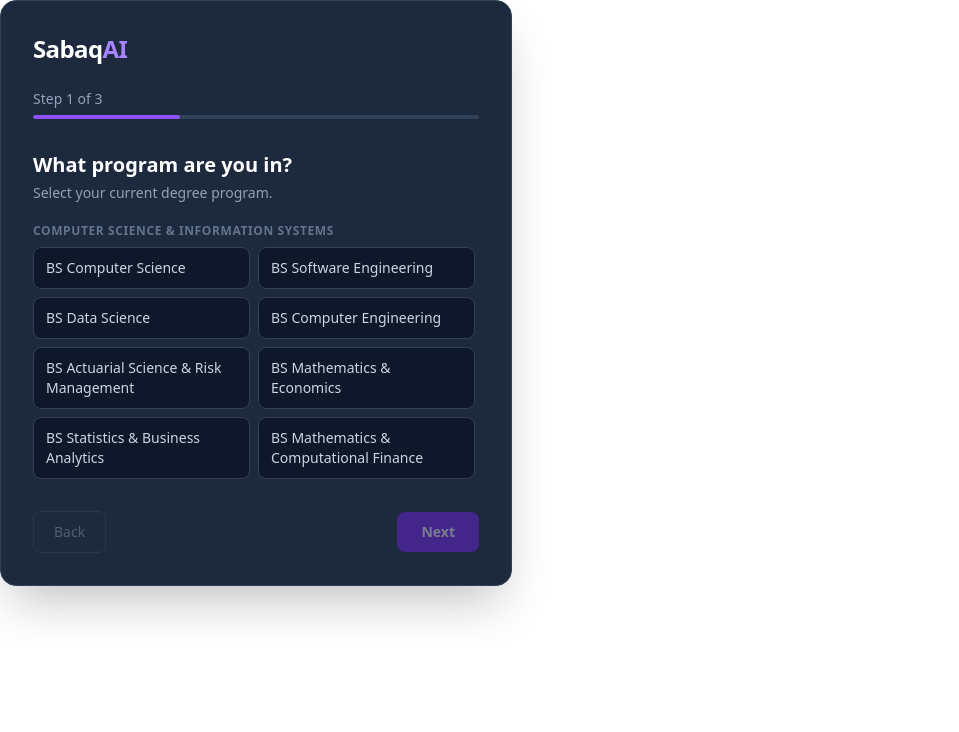
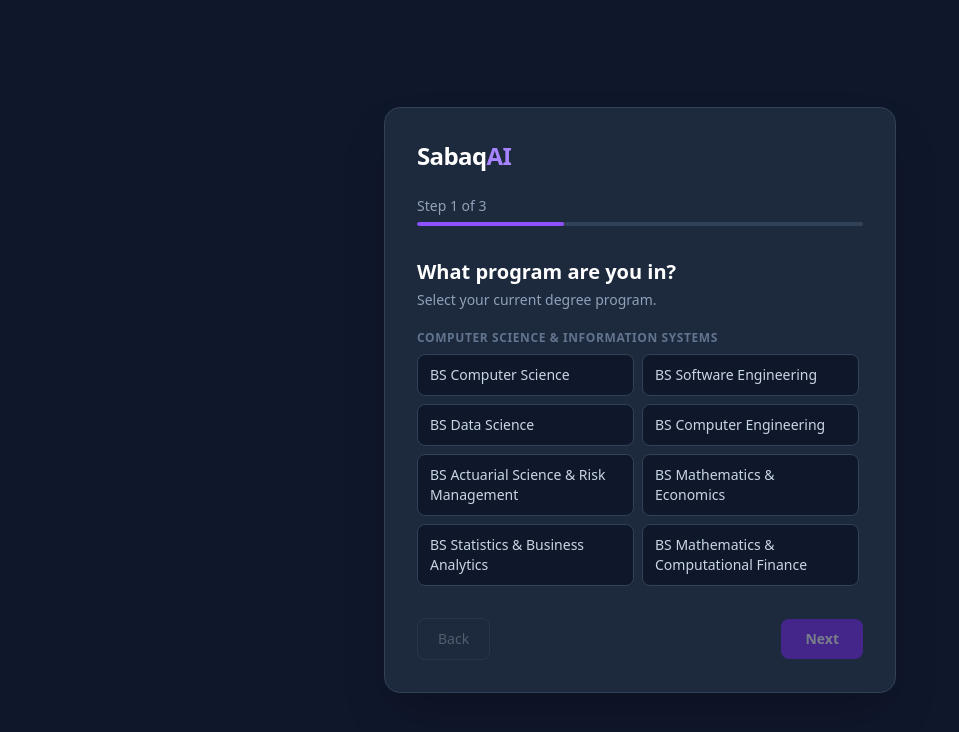
Before and after one commit to Talhaahmad9/sabaqai, a Next.js app: page /onboarding in a window 1280 px wide. Shown: the top 732 px of the page, without its empty margins (0-959 px from the left). Built offline with nearby package versions, Linux system fonts and the light colour scheme; no server answers; the database is empty; sample sign-in values are in the browser's storage.

Commit message:
fix UI bug

```diff
--- a/app/layout.js
+++ b/app/layout.js
@@ -1,22 +1,25 @@
-import { Geist, Geist_Mono } from 'next/font/google';
-import './globals.css';
-import Providers from './providers';
+import { Geist, Geist_Mono } from "next/font/google";
+import "./globals.css";
+import Providers from "./providers";
 
-const geistSans = Geist({ variable: '--font-geist-sans', subsets: ['latin'] });
-const geistMono = Geist_Mono({ variable: '--font-geist-mono', subsets: ['latin'] });
+const geistSans = Geist({ variable: "--font-geist-sans", subsets: ["latin"] });
+const geistMono = Geist_Mono({
+  variable: "--font-geist-mono",
+  subsets: ["latin"],
+});
 
 export const metadata = {
-  title: 'SabaqAI',
-  description: 'Your AI Study Partner',
+  title: "SabaqAI",
+  description: "Your AI Study Partner",
 };
 
 export default function RootLayout({ children }) {
   return (
     <html lang="en">
-      <body className={`${geistSans.variable} ${geistMono.variable} antialiased`}>
-        <Providers>
-          {children}
-        </Providers>
+      <body
+        className={`${geistSans.variable} ${geistMono.variable} antialiased bg-slate-900`}
+      >
+        <Providers>{children}</Providers>
       </body>
     </html>
   );
--- a/app/onboarding/page.jsx
+++ b/app/onboarding/page.jsx
@@ -1,182 +1,31 @@
-"use client";
+import { getServerSession } from "next-auth";
+import { redirect } from "next/navigation";
+import { authOptions } from "@/lib/auth";
+import connectDB from "@/lib/mongodb";
+import User from "@/lib/models/User";
+import OnboardingShell from "@/components/onboarding/OnboardingShell";
 
-import { useState } from "react";
-import { motion, AnimatePresence } from "framer-motion";
-import ProgressBar from "@/components/onboarding/ProgressBar";
-import StepProgram from "@/components/onboarding/StepProgram";
-import StepSemester from "@/components/onboarding/StepSemester";
-import StepSubjects from "@/components/onboarding/StepSubjects";
+export default async function OnboardingPage() {
+  const session = await getServerSession(authOptions);
+  if (!session) redirect("/login");
 
-const TOTAL_STEPS = 3;
+  await connectDB();
+  const user = await User.findOne({ email: session.user.email }).lean();
 
-function slideVariants(direction) {
-  return {
-    enter: { x: direction > 0 ? 60 : -60, opacity: 0 },
-    center: {
-      x: 0,
-      opacity: 1,
-      transition: { duration: 0.3, ease: "easeOut" },
-    },
-    exit: {
-      x: direction > 0 ? -60 : 60,
-      opacity: 0,
-      transition: { duration: 0.2, ease: "easeIn" },
-    },
-  };
-}
+  const isOnboarded =
+    user &&
+    typeof user.program === "string" &&
+    user.program.trim().length > 0 &&
+    typeof user.semester === "number" &&
+    user.semester >= 1 &&
+    Array.isArray(user.subjects) &&
+    user.subjects.length > 0;
 
-export default function OnboardingShell() {
-  const [step, setStep] = useState(1);
-  const [direction, setDirection] = useState(1);
-  const [program, setProgram] = useState("");
-  const [semester, setSemester] = useState(null);
-  const [subjects, setSubjects] = useState([]);
-  const [loading, setLoading] = useState(false);
-  const [error, setError] = useState("");
-
-  function canProceed() {
-    if (step === 1) return !!program;
-    if (step === 2) return semester !== null;
-    if (step === 3) return subjects.length > 0;
-    return false;
-  }
-
-  function goNext() {
-    if (!canProceed()) return;
-    if (step < TOTAL_STEPS) {
-      setDirection(1);
-      setStep((s) => s + 1);
-    } else {
-      handleSubmit();
-    }
-  }
-
-  function goBack() {
-    if (step === 1) return;
-    setDirection(-1);
-    setStep((s) => s - 1);
-  }
-
-  async function handleSubmit() {
-    setLoading(true);
-    setError("");
-    try {
-      const res = await fetch("/api/user/onboarding", {
-        method: "PATCH",
-        headers: { "Content-Type": "application/json" },
-        body: JSON.stringify({ program, semester, subjects }),
-      });
-      const data = await res.json();
-      if (!res.ok) {
-        setError(data.message || "Something went wrong. Please try again.");
-        return;
-      }
-      // Force full page reload so NextAuth re-reads session with updated onboarded flag
-      window.location.href = "/dashboard";
-    } catch {
-      setError("Network error. Please try again.");
-    } finally {
-      setLoading(false);
-    }
-  }
-
-  const variants = slideVariants(direction);
+  if (isOnboarded) redirect("/dashboard");
 
   return (
-    <div className="w-full max-w-lg bg-slate-800 rounded-2xl shadow-2xl p-8 border border-slate-700">
-      <div className="mb-6">
-        <span className="text-2xl font-extrabold text-white tracking-tight">
-          Sabaq<span className="text-violet-400">AI</span>
-        </span>
-      </div>
-
-      <ProgressBar currentStep={step} totalSteps={TOTAL_STEPS} />
-
-      <div className="overflow-hidden min-h-72">
-        <AnimatePresence mode="wait" custom={direction}>
-          <motion.div
-            key={step}
-            custom={direction}
-            variants={variants}
-            initial="enter"
-            animate="center"
-            exit="exit"
-          >
-            {step === 1 && (
-              <StepProgram value={program} onChange={setProgram} />
-            )}
-            {step === 2 && (
-              <StepSemester value={semester} onChange={setSemester} />
-            )}
-            {step === 3 && (
-              <StepSubjects subjects={subjects} onChange={setSubjects} />
-            )}
-          </motion.div>
-        </AnimatePresence>
-      </div>
-
-      {error && (
-        <motion.p
-          initial={{ opacity: 0, y: -6 }}
-          animate={{ opacity: 1, y: 0 }}
-          className="text-red-400 text-sm text-center mt-4"
-        >
-          {error}
-        </motion.p>
-      )}
-
-      <div className="flex items-center justify-between mt-8 gap-3">
-        <button
-          type="button"
-          onClick={goBack}
-          disabled={step === 1}
-          className="px-5 py-2.5 rounded-lg border border-slate-600 text-slate-300 text-sm font-medium
-            hover:border-slate-400 hover:text-white disabled:opacity-30 disabled:cursor-not-allowed
-            transition-colors"
-        >
-          Back
-        </button>
-
-        <motion.button
-          type="button"
-          onClick={goNext}
-          disabled={!canProceed() || loading}
-          whileTap={{ scale: 0.97 }}
-          className="flex items-center gap-2 px-6 py-2.5 rounded-lg bg-violet-600 hover:bg-violet-500
-            disabled:opacity-40 disabled:cursor-not-allowed text-white font-semibold text-sm
-            transition-colors duration-200"
-        >
-          {loading ? (
-            <>
-              <svg
-                className="animate-spin h-4 w-4 text-white"
-                xmlns="http://www.w3.org/2000/svg"
-                fill="none"
-                viewBox="0 0 24 24"
-              >
-                <circle
-                  className="opacity-25"
-                  cx="12"
-                  cy="12"
-                  r="10"
-                  stroke="currentColor"
-                  strokeWidth="4"
-                />
-                <path
-                  className="opacity-75"
-                  fill="currentColor"
-                  d="M4 12a8 8 0 018-8v8H4z"
-                />
-              </svg>
-              Saving…
-            </>
-          ) : step === TOTAL_STEPS ? (
-            "Start Studying →"
-          ) : (
-            "Next"
-          )}
-        </motion.button>
-      </div>
-    </div>
+    <main className="min-h-screen w-full bg-slate-900 flex items-center justify-center px-4 py-12">
+      <OnboardingShell />
+    </main>
   );
 }
```
